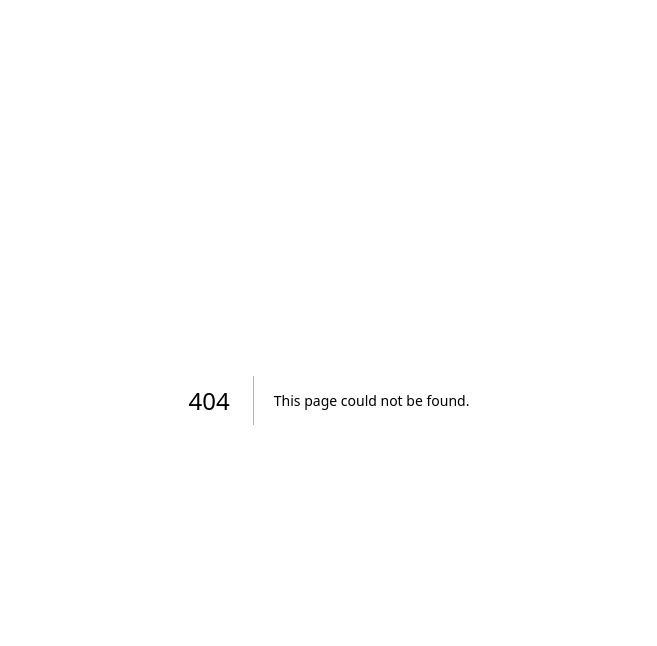
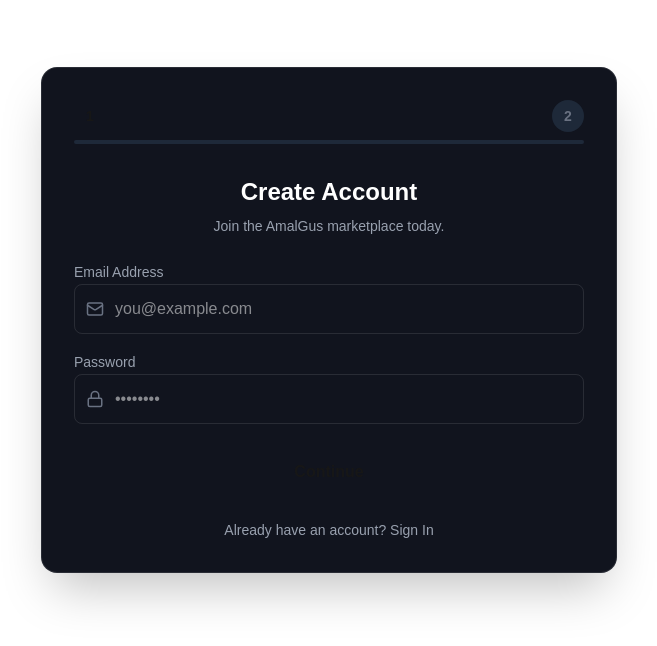
Before and after one commit to PremanshBehl/Glass121.com, a Next.js app: page /signup in a window 1280 px wide. Before the commit this address had no page. Shown: the top 646 px of the page, without its empty margins (311-968 px from the left). Built offline with nearby package versions, Linux system fonts and the light colour scheme.

Commit message:
feat: implement signup page

```diff
--- /dev/null
+++ b/src/app/signup/page.tsx
@@ -0,0 +1,150 @@
+"use client";
+
+import { Mail, Lock, Check, Building2, Home, Briefcase, Wrench, PackageSearch } from "lucide-react";
+import Link from "next/link";
+import { useState } from "react";
+
+import { useAuthStore } from "@/store/useAuthStore";
+
+export default function SignupPage() {
+  const [step, setStep] = useState(1);
+  const [email, setEmail] = useState("");
+  const [password, setPassword] = useState("");
+  const [role, setRole] = useState("");
+  const login = useAuthStore(state => state.login);
+
+  const roles = [
+    { id: "homeowner", label: "Homeowner", icon: <Home size={24} /> },
+    { id: "architect", label: "Architect", icon: <Building2 size={24} /> },
+    { id: "builder", label: "Builder", icon: <Briefcase size={24} /> },
+    { id: "dealer", label: "Dealer", icon: <PackageSearch size={24} /> },
+    { id: "installer", label: "Installer", icon: <Wrench size={24} /> },
+  ];
+
+  const handleNext = (e: React.FormEvent) => {
+    e.preventDefault();
+    setStep(step + 1);
+  };
+
+  const handleComplete = (e: React.FormEvent) => {
+    e.preventDefault();
+    login({
+      email: email,
+      role: roles.find(r => r.id === role)?.label || 'User',
+      name: email.split('@')[0] || 'User'
+    });
+    window.location.href = "/dashboard";
+  };
+
+
+  return (
+    <div className="min-h-[80vh] flex items-center justify-center py-12 px-4 bg-primary-dark relative overflow-hidden">
+      <div className="w-full max-w-xl bg-[#11141e] border border-white/10 rounded-2xl p-8 relative z-10 shadow-2xl">
+
+        {/* Progress Bar */}
+        <div className="mb-8">
+          <div className="flex justify-between items-center mb-2">
+            {[1, 2].map(i => (
+              <div key={i} className="flex flex-col items-center">
+                <div className={`w-8 h-8 rounded-full flex items-center justify-center text-sm font-bold transition-colors ${
+                  step > i ? 'bg-success text-white' :
+                  step === i ? 'bg-accent-cyan text-primary-dark' : 'bg-gray-800 text-gray-500'
+                }`}>
+                  {step > i ? <Check size={14} /> : i}
+                </div>
+              </div>
+            ))}
+          </div>
+          <div className="h-1 w-full bg-gray-800 rounded-full overflow-hidden">
+            <div
+              className="h-full bg-accent-cyan transition-all duration-500 ease-out"
+              style={{ width: `${((step - 1) / 1) * 100}%` }}
+            ></div>
+          </div>
+        </div>
+
+        {step === 1 && (
+          <form onSubmit={handleNext}>
+            <div className="text-center mb-6">
+              <h1 className="text-2xl font-poppins font-bold text-white mb-2">Create Account</h1>
+              <p className="text-gray-400 text-sm">Join the AmalGus marketplace today.</p>
+            </div>
+
+            <div className="space-y-4 mb-6">
+              <div className="space-y-1">
+                <label className="text-sm text-gray-400 font-inter">Email Address</label>
+                <div className="relative">
+                  <Mail className="absolute left-3 top-1/2 -translate-y-1/2 text-gray-500" size={18} />
+                  <input
+                    type="email"
+                    required
+                    value={email}
+                    onChange={e => setEmail(e.target.value)}
+                    className="w-full bg-primary-dark border border-white/10 rounded-lg pl-10 pr-4 py-3 text-white focus:border-accent-cyan outline-none"
+                    placeholder="you@example.com"
+                  />
+                </div>
+              </div>
+              <div className="space-y-1">
+                <label className="text-sm text-gray-400 font-inter">Password</label>
+                <div className="relative">
+                  <Lock className="absolute left-3 top-1/2 -translate-y-1/2 text-gray-500" size={18} />
+                  <input
+                    type="password"
+                    required
+                    value={password}
+                    onChange={e => setPassword(e.target.value)}
+                    className="w-full bg-primary-dark border border-white/10 rounded-lg pl-10 pr-4 py-3 text-white focus:border-accent-cyan outline-none"
+                    placeholder="••••••••"
+                  />
+                </div>
+              </div>
+            </div>
+
+            <button type="submit" className="w-full bg-accent-cyan hover:bg-[#00bfe6] text-primary-dark font-bold py-3 rounded-lg transition-colors">
+              Continue
+            </button>
+            <p className="text-center text-sm text-gray-400 mt-6">
+              Already have an account? <Link href="/login" className="text-accent-cyan hover:underline">Sign In</Link>
+            </p>
+          </form>
+        )}
+
+        {step === 2 && (
+          <form onSubmit={handleComplete}>
+            <div className="text-center mb-6">
+              <h1 className="text-2xl font-poppins font-bold text-white mb-2">What's your primary role?</h1>
+              <p className="text-gray-400 text-sm">This helps us customize your experience.</p>
+            </div>
+
+            <div className="grid grid-cols-2 md:grid-cols-3 gap-3 mb-6">
+              {roles.map(r => (
+                <div
+                  key={r.id}
+                  onClick={() => setRole(r.id)}
+                  className={`cursor-pointer border rounded-xl p-4 flex flex-col items-center justify-center gap-2 transition-all ${
+                    role === r.id
+                    ? 'border-accent-cyan bg-accent-cyan/10 text-accent-cyan shadow-[0_0_15px_rgba(0,217,255,0.2)]'
+                    : 'border-white/10 text-gray-400 hover:border-white/30 hover:text-gray-200'
+                  }`}
+                >
+                  {r.icon}
+                  <span className="text-sm font-semibold">{r.label}</span>
+                </div>
+              ))}
+            </div>
+
+            <div className="flex gap-3">
+              <button type="button" onClick={() => setStep(1)} className="px-6 py-3 border border-white/20 text-white rounded-lg hover:bg-white/5 transition-colors">
+                Back
+              </button>
+              <button type="submit" disabled={!role} className="flex-1 bg-accent-cyan hover:bg-[#00bfe6] text-primary-dark font-bold py-3 rounded-lg transition-colors disabled:opacity-50">
+                Complete Sign Up
+              </button>
+            </div>
+          </form>
+        )}
+      </div>
+    </div>
+  );
+}
```
